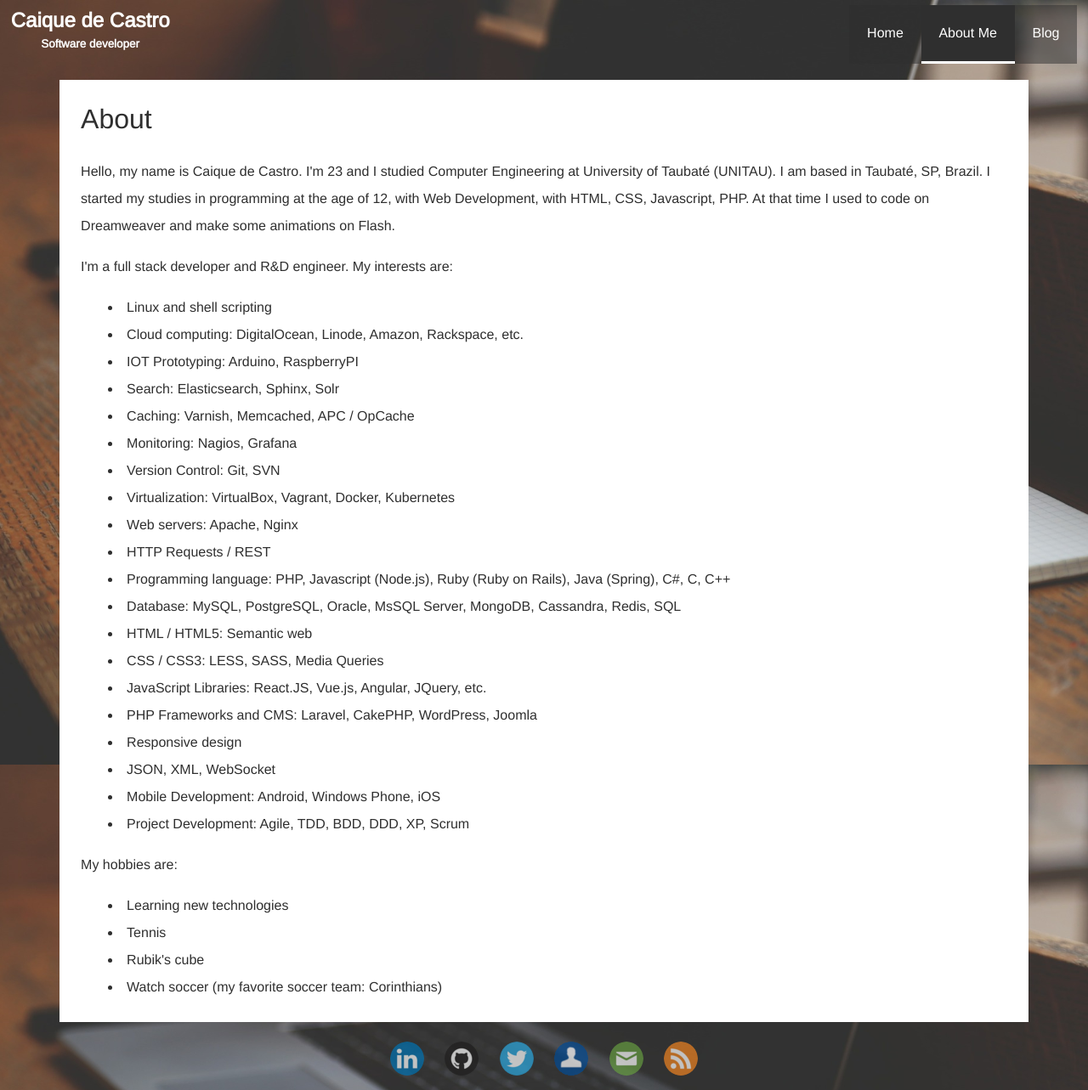
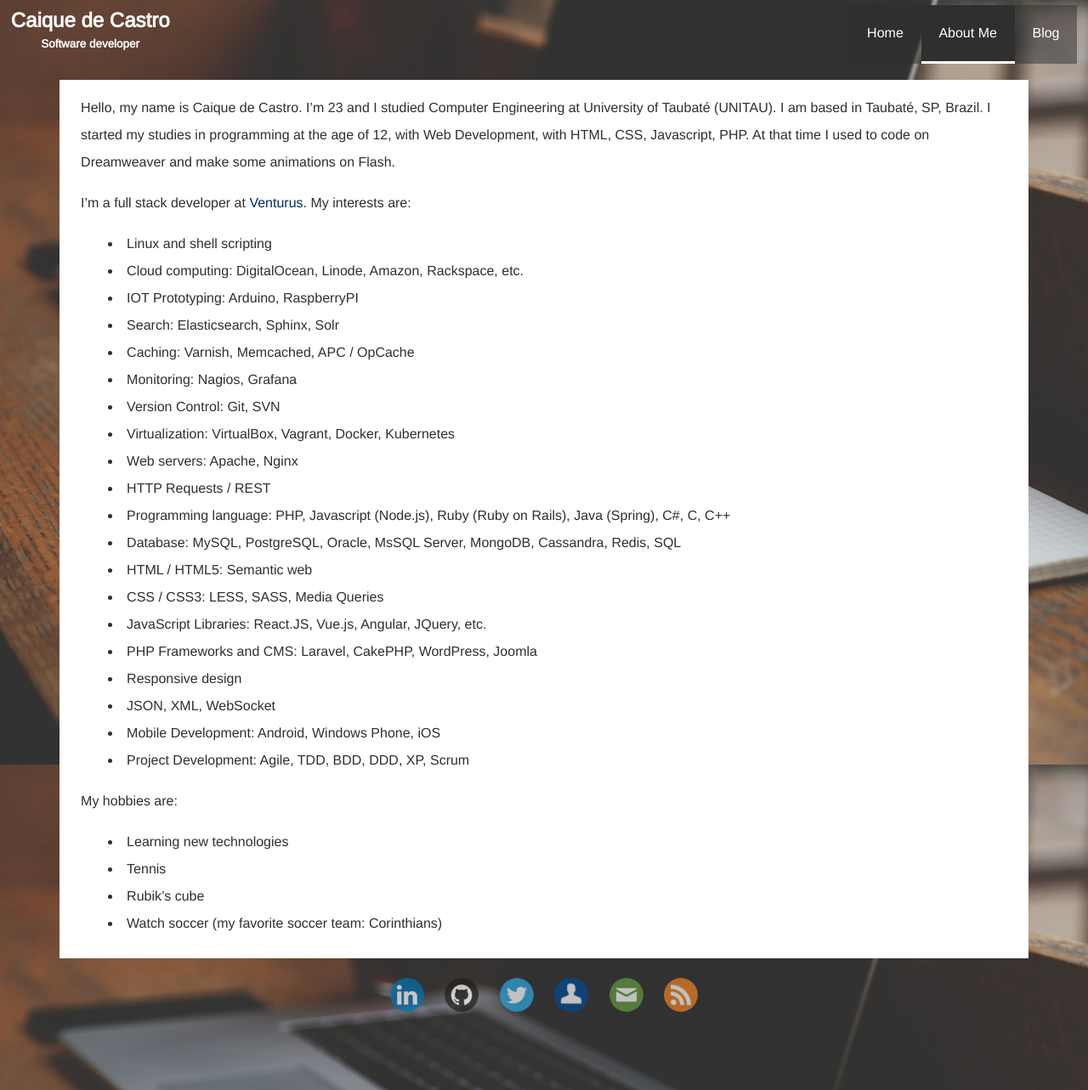
Before and after one commit to caiquecastro/caiquecastro.com, a Jekyll site: the page built from content/about/index.md, in a window 1280 px wide. Shown: the whole page at 85% size. Built offline with Jekyll 4.4.1, drawn with Linux system fonts in a browser that asks for light colours.

Commit message:
Fix about page format

```diff
--- a/content/about/index.md
+++ b/content/about/index.md
@@ -4,48 +4,38 @@
 permalink: /about
 ---
 
-<h1>About</h1>
+Hello, my name is Caique de Castro. I'm 23 and I studied Computer Engineering at University of Taubaté (UNITAU).
+I am based in Taubaté, SP, Brazil. I started my studies in programming at the age of 12, with Web Development,
+with HTML, CSS, Javascript, PHP. At that time I used to code on Dreamweaver and make some animations on Flash.
 
-<p>
-    Hello, my name is Caique de Castro. I'm 23 and I studied Computer Engineering at University of Taubaté (UNITAU).
-    I am based in Taubaté, SP, Brazil. I started my studies in programming at the age of 12, with Web Development,
-    with HTML, CSS, Javascript, PHP. At that time I used to code on Dreamweaver and make some animations on Flash.
-</p>
+I'm a full stack developer at [Venturus](https://venturus.org.br). My interests are:
 
-<p>
-    I'm a full stack developer and R&amp;D engineer. My interests are:
-</p>
+* Linux and shell scripting
+* Cloud computing: DigitalOcean, Linode, Amazon, Rackspace, etc.
+* IOT Prototyping: Arduino, RaspberryPI
+* Search: Elasticsearch, Sphinx, Solr
+* Caching: Varnish, Memcached, APC / OpCache
+* Monitoring: Nagios, Grafana
+* Version Control: Git, SVN
+* Virtualization: VirtualBox, Vagrant, Docker, Kubernetes
+* Web servers: Apache, Nginx
+* HTTP Requests / REST
+* Programming language: PHP, Javascript (Node.js), Ruby (Ruby on Rails), Java (Spring), C#, C, C++
+* Database: MySQL, PostgreSQL, Oracle, MsSQL Server, MongoDB, Cassandra, Redis, SQL
+* HTML / HTML5: Semantic web
+* CSS / CSS3: LESS, SASS, Media Queries
+* JavaScript Libraries: React.JS, Vue.js, Angular, JQuery, etc.
+* PHP Frameworks and CMS: Laravel, CakePHP, WordPress, Joomla
+* Responsive design
+* JSON, XML, WebSocket
+* Mobile Development: Android, Windows Phone, iOS
+* Project Development: Agile, TDD, BDD, DDD, XP, Scrum
 
-<ul>
-    <li>Linux and shell scripting</li>
-    <li>Cloud computing: DigitalOcean, Linode, Amazon, Rackspace, etc.</li>
-    <li>IOT Prototyping: Arduino, RaspberryPI</li>
-    <li>Search: Elasticsearch, Sphinx, Solr</li>
-    <li>Caching: Varnish, Memcached, APC / OpCache</li>
-    <li>Monitoring: Nagios, Grafana</li>
-    <li>Version Control: Git, SVN</li>
-    <li>Virtualization: VirtualBox, Vagrant, Docker, Kubernetes</li>
-    <li>Web servers: Apache, Nginx</li>
-    <li>HTTP Requests / REST</li>
-    <li>Programming language: PHP, Javascript (Node.js), Ruby (Ruby on Rails), Java (Spring), C#, C, C++</li>
-    <li>Database: MySQL, PostgreSQL, Oracle, MsSQL Server, MongoDB, Cassandra, Redis, SQL</li>
-    <li>HTML / HTML5: Semantic web</li>
-    <li>CSS / CSS3: LESS, SASS, Media Queries</li>
-    <li>JavaScript Libraries: React.JS, Vue.js, Angular, JQuery, etc.</li>
-    <li>PHP Frameworks and CMS: Laravel, CakePHP, WordPress, Joomla</li>
-    <li>Responsive design</li>
-    <li>JSON, XML, WebSocket</li>
-    <li>Mobile Development: Android, Windows Phone, iOS</li>
-    <li>Project Development: Agile, TDD, BDD, DDD, XP, Scrum</li>
-</ul>
 
-<p>
-    My hobbies are:
-</p>
+My hobbies are:
 
-<ul>
-    <li>Learning new technologies</li>
-    <li>Tennis</li>
-    <li>Rubik's cube</li>
-    <li>Watch soccer (my favorite soccer team: Corinthians)</li>
-</ul>
+
+* Learning new technologies
+* Tennis
+* Rubik's cube
+* Watch soccer (my favorite soccer team: Corinthians)
```
